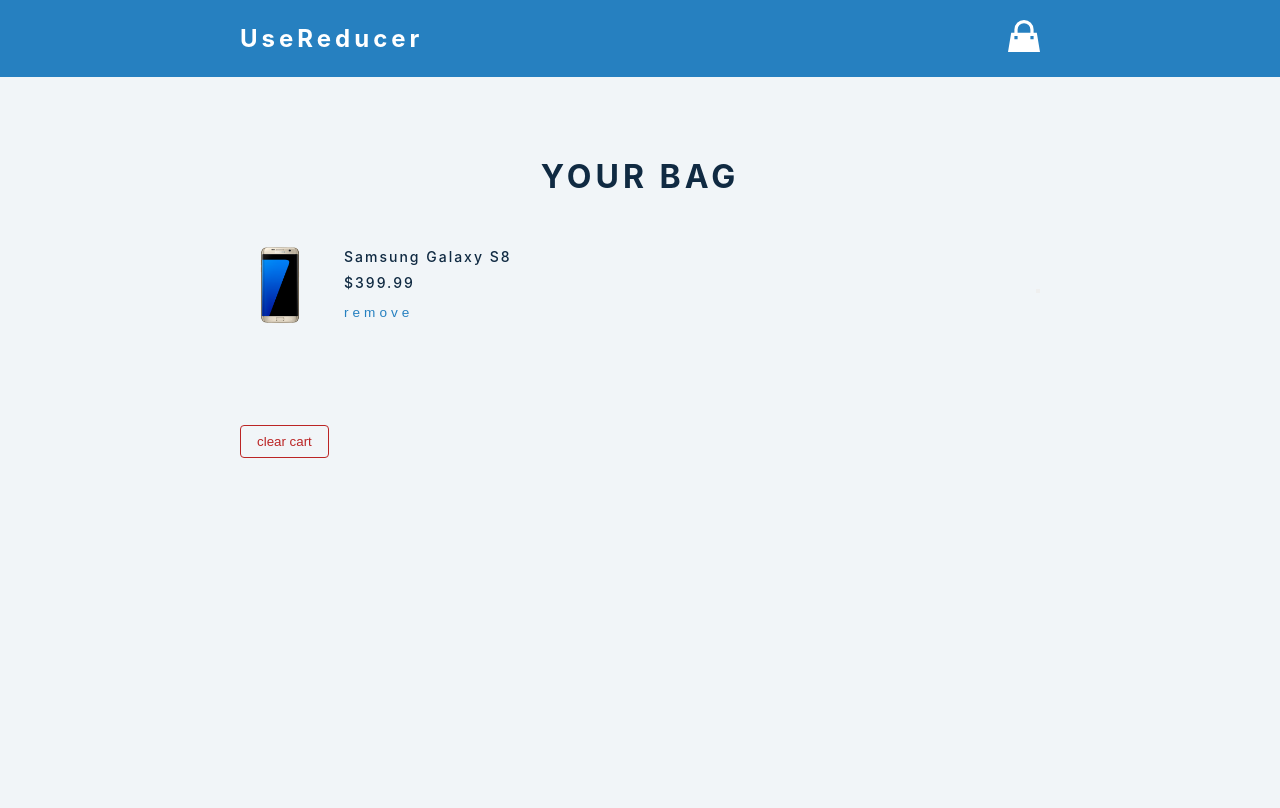
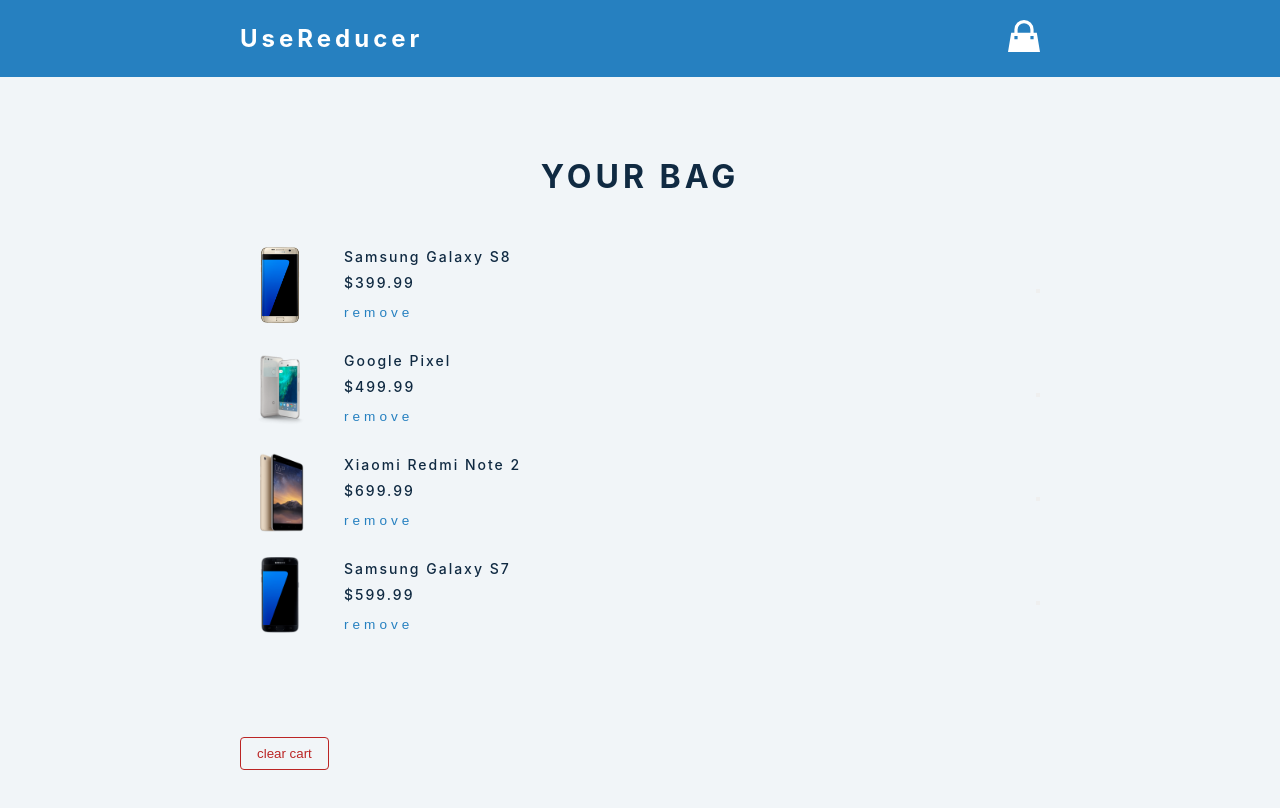
Before and after one commit to r-shirasu/cart_React_practice, a React (Create React App) app: page / in a window 1280 px wide. Built offline with nearby package versions, Linux system fonts and the light colour scheme.

Commit message:
全てのデータ配列表示

```diff
--- a/src/Cart.js
+++ b/src/Cart.js
@@ -4,11 +4,14 @@
 
 export const Cart = () => {
   return (
+    <div className="section">
+      {Data.map((dataArray, dataIndex) => {
+        return (
           <article className="cartItem">
-      <img src={Data[0].img} alt={Data[0].alt}></img>
+            <img src={dataArray.img} alt={dataArray.alt}></img>
             <div className="item-info">
-        <h4 className="title">{Data[0].title}</h4>
-        <h4 className="price">{Data[0].price}</h4>
+              <h4 className="title">{dataArray.title}</h4>
+              <h4 className="price">{dataArray.price}</h4>
               <button className="remove-btn">remove</button>
             </div>
             <div className="amount-container">
@@ -16,4 +19,7 @@
             </div>
           </article>
         );
+      })}
+    </div>
+  );
 };
```
Lines whose indentation alone changed are shown as unchanged.
